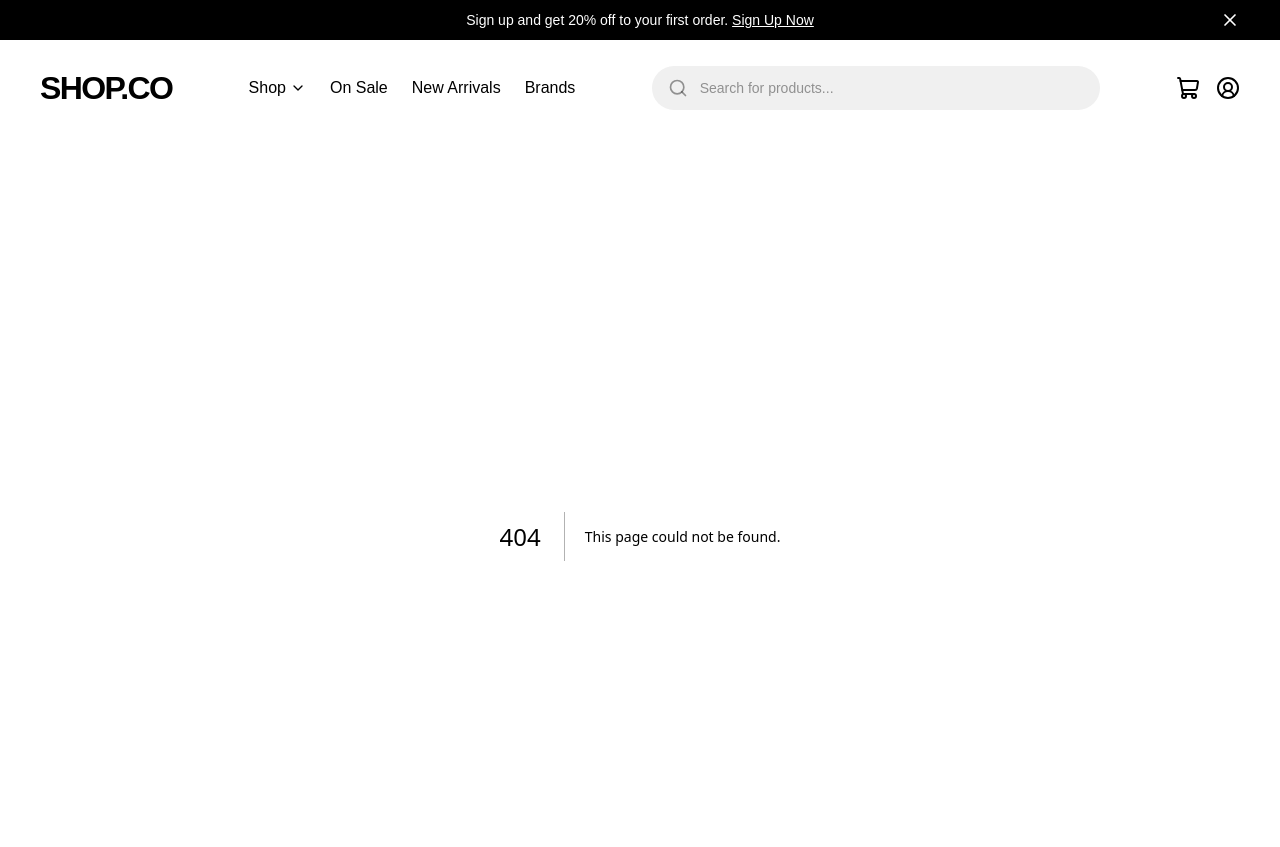
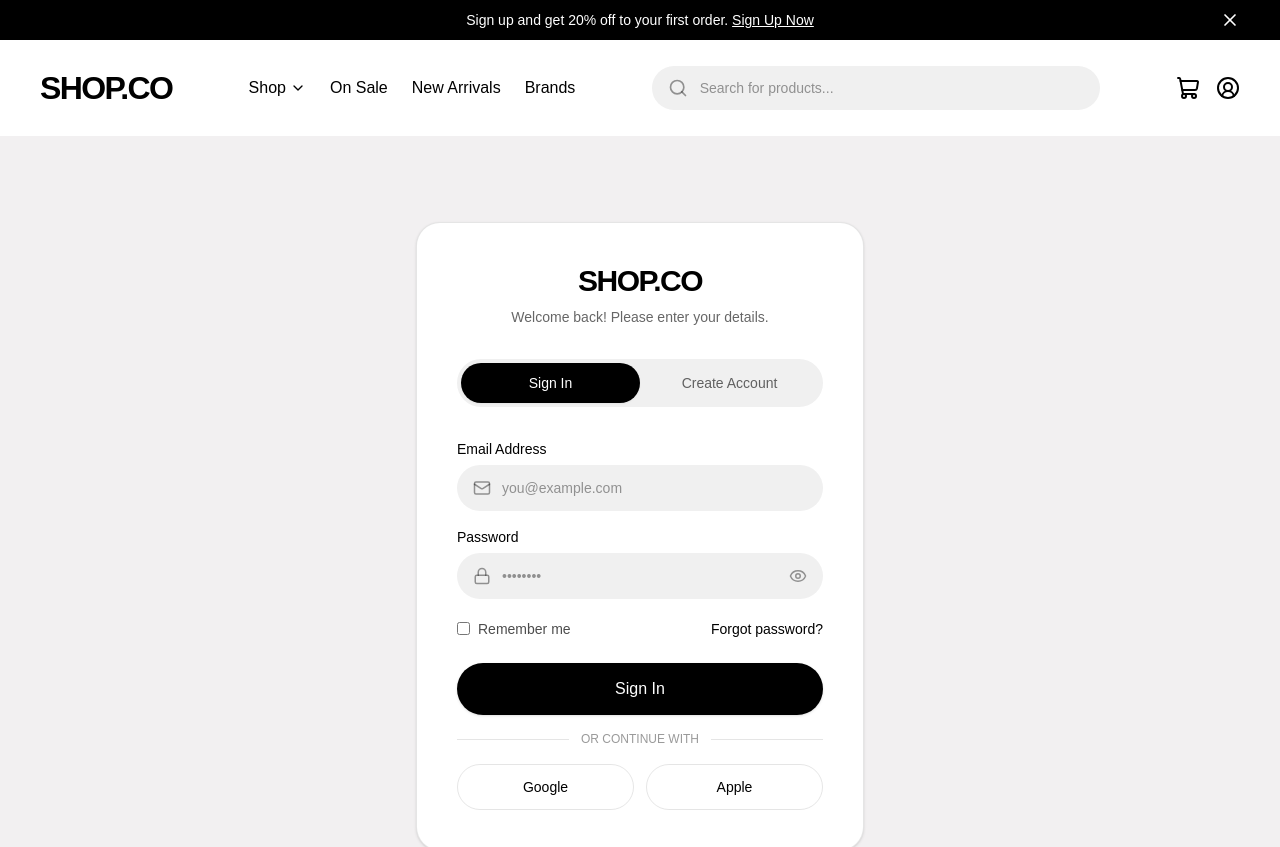
Before and after one commit to hassamnaveed44/e-commerce, a Next.js app: page /login in a window 1280 px wide. Before the commit this address had no page. Shown: the top 847 px of the page. Built offline with nearby package versions, Linux system fonts and the light colour scheme.

Commit message:
feat: add login page

```diff
--- /dev/null
+++ b/app/login/page.tsx
@@ -0,0 +1,232 @@
+"use client";
+
+import { useState } from "react";
+import Link from "next/link";
+import { useRouter } from "next/navigation";
+import { Eye, EyeOff, Lock, Mail, User, X, CheckCircle2 } from "lucide-react";
+
+export default function AuthPage() {
+  const [isLogin, setIsLogin] = useState(true);
+  const [showPassword, setShowPassword] = useState(false);
+  const [showForgotModal, setShowForgotModal] = useState(false);
+  const [forgotEmail, setForgotEmail] = useState("");
+  const [resetSent, setResetSent] = useState(false);
+  const router = useRouter();
+
+  // Form State
+  const [formData, setFormData] = useState({
+    name: "",
+    email: "",
+    password: "",
+  });
+
+  const handleSubmit = (e: React.FormEvent) => {
+    e.preventDefault();
+    // Simulate successful login/signup and redirect to checkout or account
+    router.push("/checkout");
+  };
+
+  const handleResetSubmit = (e: React.FormEvent) => {
+    e.preventDefault();
+    setResetSent(true);
+    setTimeout(() => {
+      setResetSent(false);
+      setShowForgotModal(false);
+      setForgotEmail("");
+    }, 2500);
+  };
+
+  return (
+    <div className="min-h-screen bg-[#F2F0F1] flex items-center justify-center px-4 py-12 sm:px-6 lg:px-8">
+      <div className="max-w-md w-full bg-white rounded-[24px] p-6 sm:p-10 border border-black/10 shadow-sm font-satoshi">
+
+        {/* Header / Logo */}
+        <div className="text-center mb-8">
+          <Link href="/" className="text-3xl font-extrabold tracking-tighter uppercase font-sans text-black">
+            SHOP.CO
+          </Link>
+          <p className="text-black/60 text-sm mt-2">
+            {isLogin ? "Welcome back! Please enter your details." : "Create your account to start shopping."}
+          </p>
+        </div>
+
+        {/* Tab Switcher */}
+        <div className="flex bg-[#F0F0F0] rounded-full p-1 mb-8">
+          <button
+            type="button"
+            onClick={() => setIsLogin(true)}
+            className={`flex-1 py-2.5 text-sm font-medium rounded-full transition-all cursor-pointer ${
+              isLogin ? "bg-black text-white shadow-xs" : "text-black/60 hover:text-black"
+            }`}
+          >
+            Sign In
+          </button>
+          <button
+            type="button"
+            onClick={() => setIsLogin(false)}
+            className={`flex-1 py-2.5 text-sm font-medium rounded-full transition-all cursor-pointer ${
+              !isLogin ? "bg-black text-white shadow-xs" : "text-black/60 hover:text-black"
+            }`}
+          >
+            Create Account
+          </button>
+        </div>
+
+        {/* Auth Form */}
+        <form onSubmit={handleSubmit} className="space-y-4">
+          {!isLogin && (
+            <div>
+              <label className="block text-sm font-medium text-black mb-1.5">Full Name</label>
+              <div className="relative">
+                <User size={18} className="absolute left-4 top-1/2 -translate-y-1/2 text-black/40" />
+                <input
+                  type="text"
+                  required
+                  placeholder="John Doe"
+                  value={formData.name}
+                  onChange={(e) => setFormData({ ...formData, name: e.target.value })}
+                  className="w-full bg-[#F0F0F0] rounded-full pl-11 pr-4 py-3 text-sm text-black placeholder:text-black/40 outline-none border border-transparent focus:border-black/20"
+                />
+              </div>
+            </div>
+          )}
+
+          <div>
+            <label className="block text-sm font-medium text-black mb-1.5">Email Address</label>
+            <div className="relative">
+              <Mail size={18} className="absolute left-4 top-1/2 -translate-y-1/2 text-black/40" />
+              <input
+                type="email"
+                required
+                placeholder="you@example.com"
+                value={formData.email}
+                onChange={(e) => setFormData({ ...formData, email: e.target.value })}
+                className="w-full bg-[#F0F0F0] rounded-full pl-11 pr-4 py-3 text-sm text-black placeholder:text-black/40 outline-none border border-transparent focus:border-black/20"
+              />
+            </div>
+          </div>
+
+          <div>
+            <label className="block text-sm font-medium text-black mb-1.5">Password</label>
+            <div className="relative">
+              <Lock size={18} className="absolute left-4 top-1/2 -translate-y-1/2 text-black/40" />
+              <input
+                type={showPassword ? "text" : "password"}
+                required
+                placeholder="••••••••"
+                value={formData.password}
+                onChange={(e) => setFormData({ ...formData, password: e.target.value })}
+                className="w-full bg-[#F0F0F0] rounded-full pl-11 pr-11 py-3 text-sm text-black placeholder:text-black/40 outline-none border border-transparent focus:border-black/20"
+              />
+              <button
+                type="button"
+                onClick={() => setShowPassword(!showPassword)}
+                className="absolute right-4 top-1/2 -translate-y-1/2 text-black/40 hover:text-black cursor-pointer"
+              >
+                {showPassword ? <EyeOff size={18} /> : <Eye size={18} />}
+              </button>
+            </div>
+          </div>
+
+          {/* Remember me & Forgot Password */}
+          {isLogin && (
+            <div className="flex items-center justify-between text-xs sm:text-sm pt-1">
+              <label className="flex items-center gap-2 cursor-pointer text-black/70">
+                <input type="checkbox" className="rounded accent-black" />
+                <span>Remember me</span>
+              </label>
+              <button
+                type="button"
+                onClick={() => setShowForgotModal(true)}
+                className="text-black font-medium hover:underline cursor-pointer"
+              >
+                Forgot password?
+              </button>
+            </div>
+          )}
+
+          {/* Submit Button */}
+          <button
+            type="submit"
+            className="w-full bg-black text-white rounded-full py-3.5 text-base font-medium hover:bg-black/80 transition-colors mt-2 cursor-pointer shadow-sm"
+          >
+            {isLogin ? "Sign In" : "Create Account"}
+          </button>
+        </form>
+
+        {/* Divider */}
+        <div className="relative my-6 text-center">
+          <hr className="border-black/10" />
+          <span className="absolute top-1/2 left-1/2 -translate-x-1/2 -translate-y-1/2 bg-white px-3 text-xs text-black/40 uppercase">
+            Or continue with
+          </span>
+        </div>
+
+        {/* Social Buttons */}
+        <div className="grid grid-cols-2 gap-3">
+          <button
+            type="button"
+            onClick={() => router.push("/checkout")}
+            className="flex items-center justify-center gap-2 py-3 px-4 rounded-full border border-black/10 hover:bg-black/5 transition text-sm font-medium text-black cursor-pointer"
+          >
+            <span>Google</span>
+          </button>
+          <button
+            type="button"
+            onClick={() => router.push("/checkout")}
+            className="flex items-center justify-center gap-2 py-3 px-4 rounded-full border border-black/10 hover:bg-black/5 transition text-sm font-medium text-black cursor-pointer"
+          >
+            <span>Apple</span>
+          </button>
+        </div>
+      </div>
+
+      {/* Forgot Password Popup Modal */}
+      {showForgotModal && (
+        <div className="fixed inset-0 z-50 flex items-center justify-center bg-black/40 backdrop-blur-xs p-4 animate-in fade-in">
+          <div className="bg-white rounded-[24px] max-w-sm w-full p-6 sm:p-8 border border-black/10 shadow-2xl relative">
+            <button
+              onClick={() => setShowForgotModal(false)}
+              className="absolute top-5 right-5 text-black/40 hover:text-black cursor-pointer"
+            >
+              <X size={20} />
+            </button>
+
+            {resetSent ? (
+              <div className="text-center py-4 space-y-3">
+                <CheckCircle2 size={48} className="mx-auto text-emerald-600" />
+                <h3 className="text-lg font-bold text-black">Reset Link Sent!</h3>
+                <p className="text-sm text-black/60">
+                  Please check your inbox for instructions to reset your password.
+                </p>
+              </div>
+            ) : (
+              <form onSubmit={handleResetSubmit} className="space-y-4">
+                <div>
+                  <h3 className="text-xl font-bold text-black mb-1">Reset Password</h3>
+                  <p className="text-xs text-black/60">
+                    Enter your email address and we will send you a recovery link.
+                  </p>
+                </div>
+                <input
+                  type="email"
+                  required
+                  placeholder="you@example.com"
+                  value={forgotEmail}
+                  onChange={(e) => setForgotEmail(e.target.value)}
+                  className="w-full bg-[#F0F0F0] rounded-full px-4 py-3 text-sm text-black placeholder:text-black/40 outline-none"
+                />
+                <button
+                  type="submit"
+                  className="w-full bg-black text-white rounded-full py-3 text-sm font-medium hover:bg-black/80 transition cursor-pointer"
+                >
+                  Send Reset Link
+                </button>
+              </form>
+            )}
+          </div>
+        </div>
+      )}
+    </div>
+  );
+}
```
